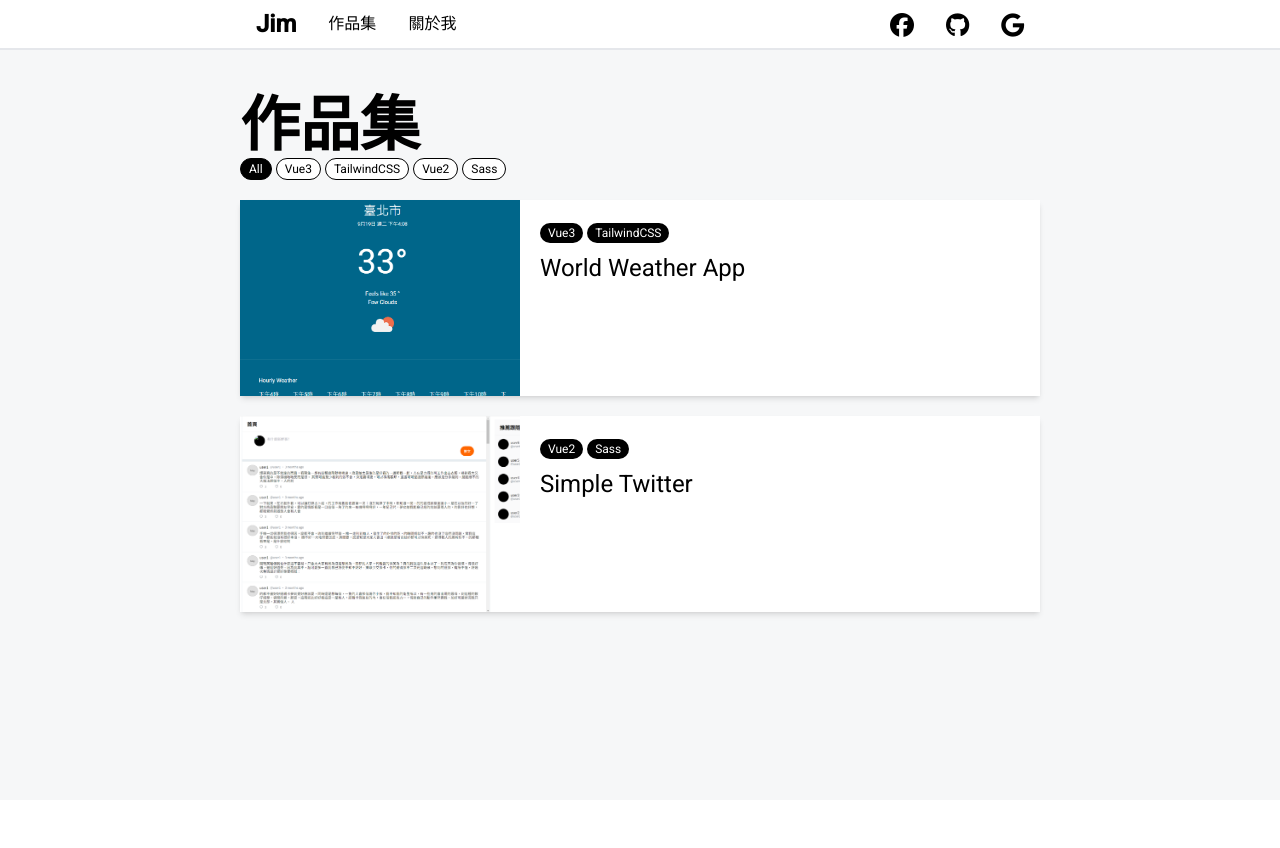
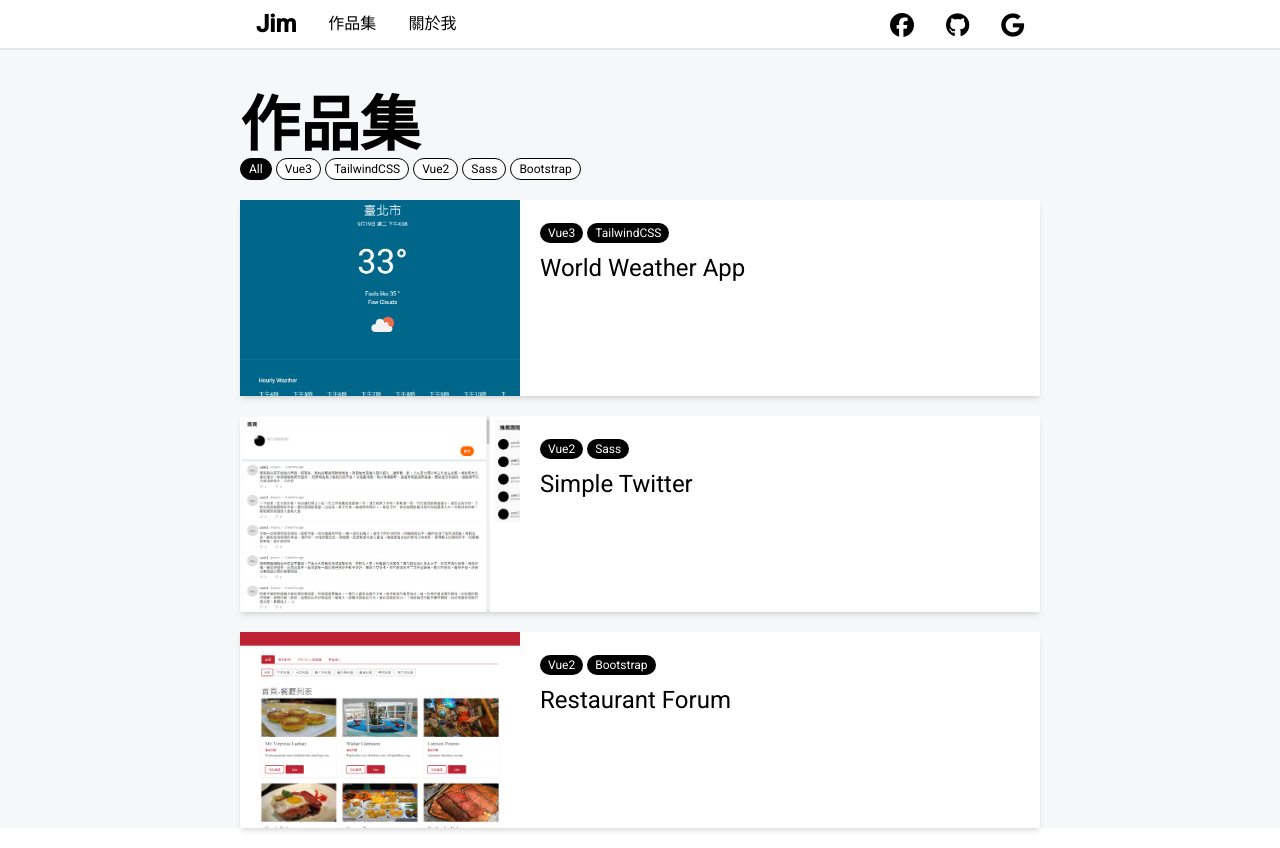
Before and after one commit to wert723jim/all-in-one, a Vue app: page /#/projects in a window 1280 px wide. Before the commit the page ends 800 px from the top, so only its background shows below. Built offline with nearby package versions, Linux system fonts and the light colour scheme.

Commit message:
modify: add new project: restaurant forum

```diff
--- a/src/data/projects.ts
+++ b/src/data/projects.ts
@@ -20,5 +20,15 @@ export const projectsList: Project[] = [
       'Sass'
     ],
     img: 'src/assets/simple-twitter.png'
+  },
+  {
+    id: '3',
+    name: 'Restaurant Forum',
+    description: "餐廳論壇，登入、登出、註冊功能，可以根據分類顯示餐廳，餐廳評論留言、個人資訊頁面、收藏餐廳、點讚餐廳，後台建立、刪除、編輯餐廳資訊，建立、刪除、編輯餐廳分類。",
+    tags: [
+      'Vue2',
+      'Bootstrap'
+    ],
+    img: 'src/assets/forum.png'
   }
 ]
```
Also changed, not shown: src/assets/forum.png (added).
